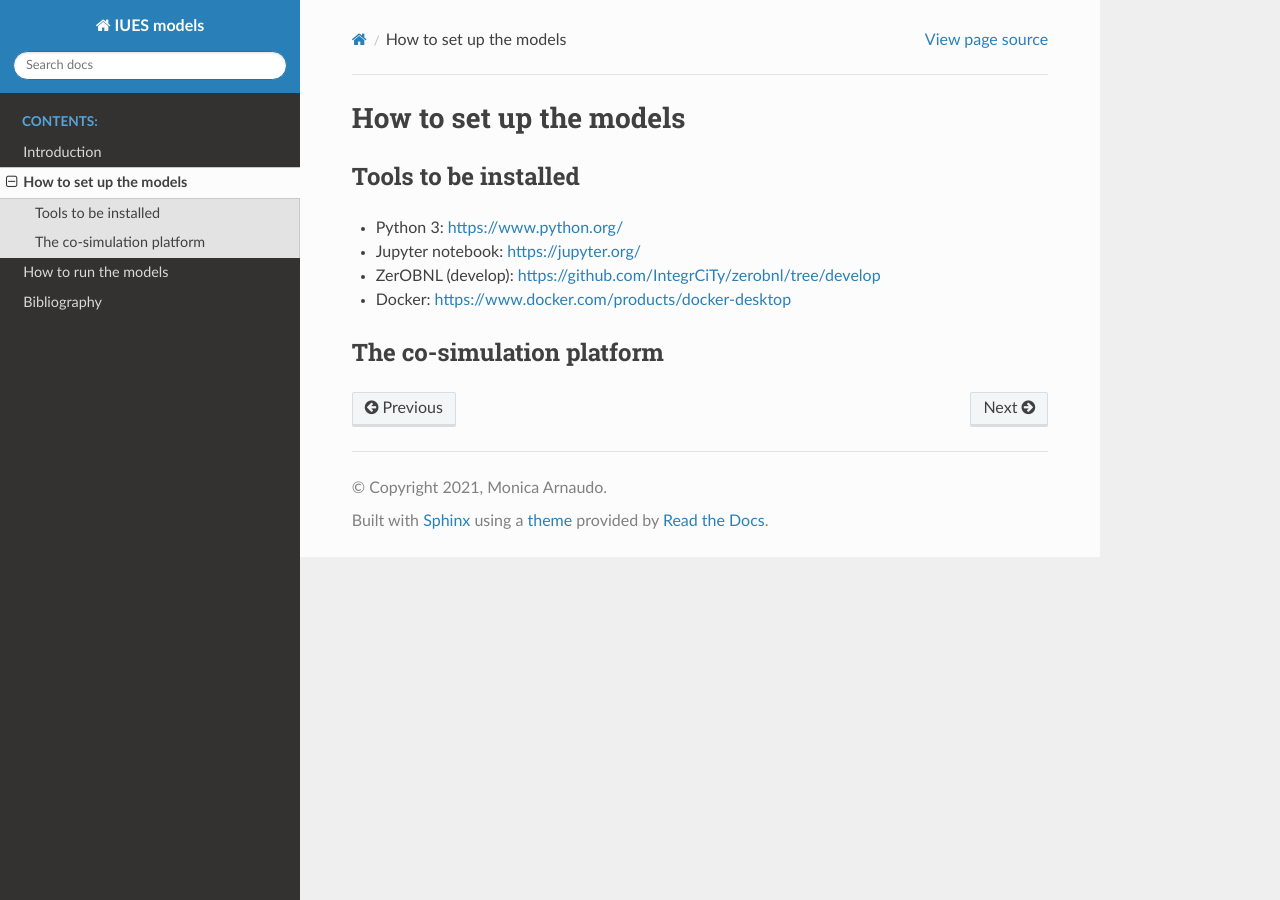
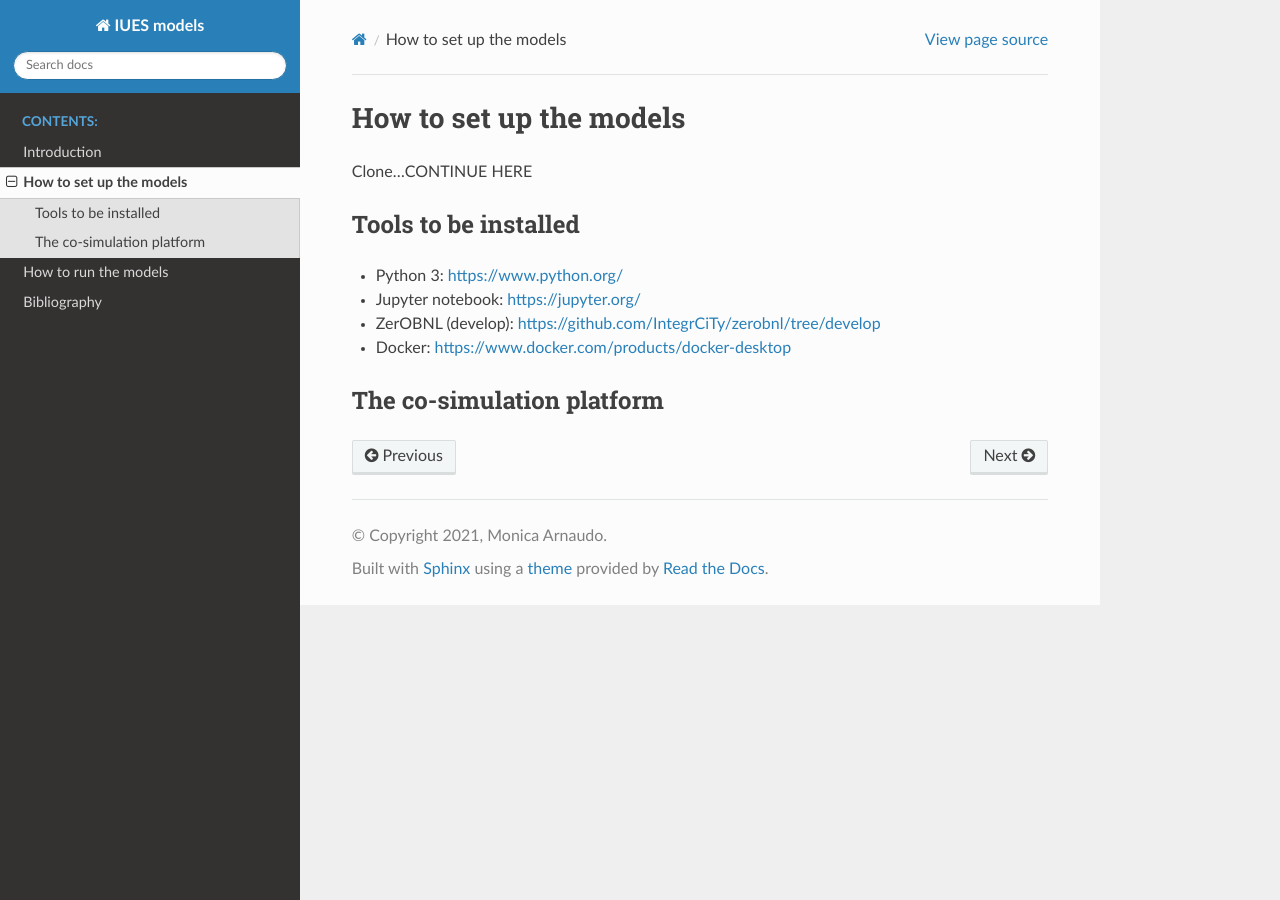
Before and after one commit to MonicaKTH/IUESmodels, a Sphinx documentation site: the page built from doc/setup.rst, in a window 1280 px wide. Built offline with Sphinx 7.4.7 and the Read the Docs theme 2.0.0, drawn with Linux system fonts in a browser that asks for light colours.

```diff
--- a/doc/setup.rst
+++ b/doc/setup.rst
@@ -2,6 +2,8 @@
 
 How to set up the models
 ========================
+
+Clone...CONTINUE HERE
 
 Tools to be installed
 ---------------------
```
Also changed, not shown: 1 other file.
